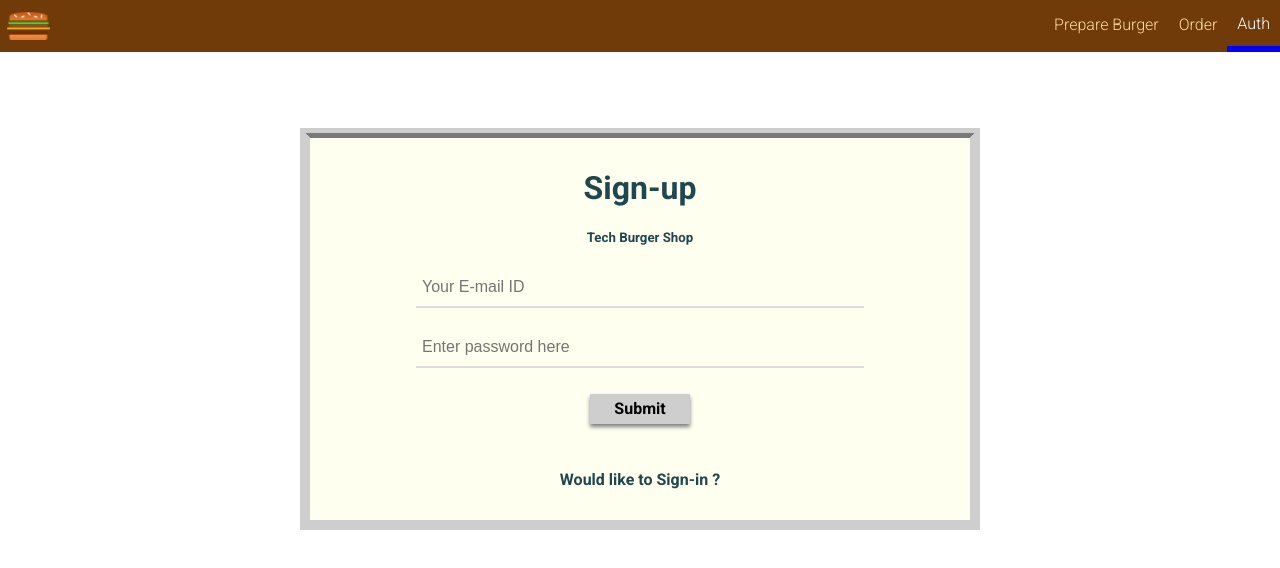
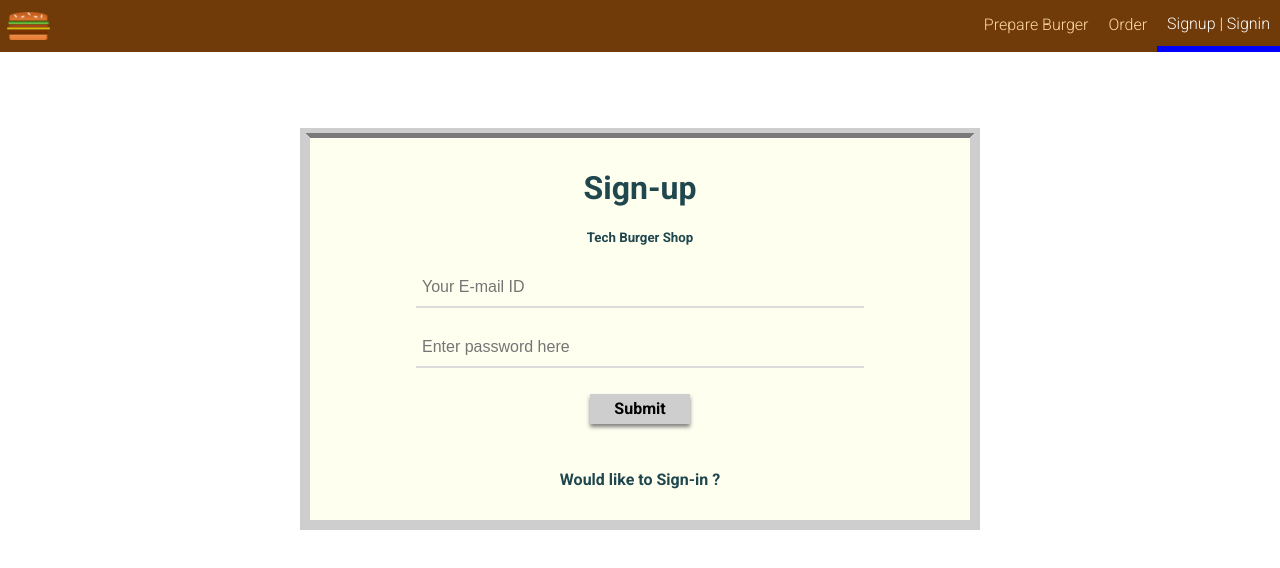
Before and after one commit to InclinedScorpio/Burger-Builder, a React (Create React App) app: page /auth in a window 1280 px wide. Shown: the top 568 px of the page. Built offline with nearby package versions, Linux system fonts and the light colour scheme.

Commit message:
Signout Added, Redirect Complete

```diff
--- a/src/App.js
+++ b/src/App.js
@@ -6,6 +6,7 @@ import BurgerBuilder from "./containers/BurgerBuilder/BurgerBuilder";
 import Checkout from "./containers/Checkout/Checkout";
 import Orders from "./containers/Orders/Orders";
 import Auth from "./containers/Auth/Auth";
+import Signout from "./containers/Auth/Signout/Signout";
 
 function App() {
 	return (
@@ -14,6 +15,7 @@ function App() {
 				<Route path="/checkout" component={Checkout} />
 				<Route path="/order" component={Orders} />
 				<Route path="/auth" component={Auth} />
+				<Route path="/signout" component={Signout} />
 				<Route path="/" exact component={BurgerBuilder} />
 			</Switch>
 		</Layout>
--- a/src/components/Navigation/NavigationItems/NavigationItems.js
+++ b/src/components/Navigation/NavigationItems/NavigationItems.js
@@ -12,7 +12,11 @@ const NavigationItems = props => (
 			Prepare Burger
 		</NavigationItem>
 		<NavigationItem to="/order">Order</NavigationItem>
-		<NavigationItem to="/auth">Auth</NavigationItem>
+		{!props.isAuthenticated ? (
+			<NavigationItem to="/auth">Signup | Signin</NavigationItem>
+		) : (
+			<NavigationItem to="/signout">Signout</NavigationItem>
+		)}
 	</ul>
 );
 
--- a/src/components/Navigation/SideDrawer/SideDrawer.js
+++ b/src/components/Navigation/SideDrawer/SideDrawer.js
@@ -20,7 +20,7 @@ const SideDrawer = props => {
 			<div className={styleSD.Logo}>
 				<Logo />
 			</div>
-			<NavigationItems />
+			<NavigationItems isAuthenticated={props.isAuthenticated} />
 		</div>
 	);
 };
--- a/src/components/Navigation/Toolbar/Toolbar.js
+++ b/src/components/Navigation/Toolbar/Toolbar.js
@@ -17,7 +17,7 @@ const Toolbar = props => {
 			</div>
 			<nav className={styleTB.DesktopOnly}>
 				{" "}
-				<NavigationItems />
+				<NavigationItems isAuthenticated={props.isAuthenticated} />
 			</nav>
 		</header>
 	);
--- /dev/null
+++ b/src/containers/Auth/Signout/Signout.js
@@ -0,0 +1,22 @@
+import React, { Component } from "react";
+import * as actions from "../../../store/actions/index";
+import { connect } from "react-redux";
+import { Redirect } from "react-router-dom";
+
+class Signout extends Component {
+	componentDidMount = () => {
+		this.props.onSignout();
+	};
+
+	render() {
+		return <Redirect to="/" />;
+	}
+}
+
+const mapDispatchToProps = dispatch => {
+	return {
+		onSignout: () => dispatch(actions.signout())
+	};
+};
+
+export default connect(null, mapDispatchToProps)(Signout);
--- a/src/hoc/Layout/Layout.js
+++ b/src/hoc/Layout/Layout.js
@@ -1,4 +1,5 @@
 import React, { Component } from "react";
+import { connect } from "react-redux";
 
 //components
 import Auxiliary from "../Auxiliary/Auxiliary";
@@ -41,13 +42,19 @@ class Layout extends Component {
 	render() {
 		return (
 			<Auxiliary>
-				<Toolbar toggleSideDrawer={this.toggleSideDrawerHandler} />
+				<Toolbar
+					toggleSideDrawer={this.toggleSideDrawerHandler}
+					isAuthenticated={this.props.isAuthenticated}
+				/>
 				<div className={styleLayout.DesktopOnly}>
 					<BackDrop
 						show={this.state.backDropVisible}
 						closeModal={this.backDropCloseHandler}
 					/>
-					<SideDrawer sideDrawerVisible={this.state.sideDrawerVisible} />
+					<SideDrawer
+						sideDrawerVisible={this.state.sideDrawerVisible}
+						isAuthenticated={this.props.isAuthenticated}
+					/>
 				</div>
 				<main className={styleLayout.Content}>{this.props.children}</main>
 			</Auxiliary>
@@ -55,4 +62,10 @@ class Layout extends Component {
 	}
 }
 
-export default Layout;
+const mapStateToProps = state => {
+	return {
+		isAuthenticated: state.auth.token ? true : false
+	};
+};
+
+export default connect(mapStateToProps)(Layout);
--- a/src/store/actions/auth.js
+++ b/src/store/actions/auth.js
@@ -53,9 +53,7 @@ export const removeError = () => {
 export const signout = timeoutDuration => {
 	return dispatch => {
 		setTimeout(() => {
-			return {
-				type: actionTypes.SIGNOUT
-			};
+			dispatch({ type: actionTypes.SIGNOUT });
 		}, timeoutDuration * 1000);
 	};
 };
--- a/src/store/actions/index.js
+++ b/src/store/actions/index.js
@@ -6,4 +6,4 @@ export {
 
 export { purchaseBurger, burgerPurchaseCompleted } from "./order";
 
-export { authCheck, removeError } from "./auth";
+export { authCheck, removeError, signout } from "./auth";
--- a/src/store/reducers/auth.js
+++ b/src/store/reducers/auth.js
@@ -33,6 +33,12 @@ const signupFailed = (state, action) => {
 	});
 };
 
+const signout = state => {
+	return updateObject(state, {
+		...initialState
+	});
+};
+
 const removeErrors = (state, action) => {
 	return updateObject(state, {
 		isError: false,
@@ -55,7 +61,7 @@ const reducers = (state = initialState, action) => {
 			return removeErrors(state, action);
 
 		case actionTypes.SIGNOUT:
-			return signupFailed(state, action);
+			return signout(state);
 
 		default:
 			return state;
```
